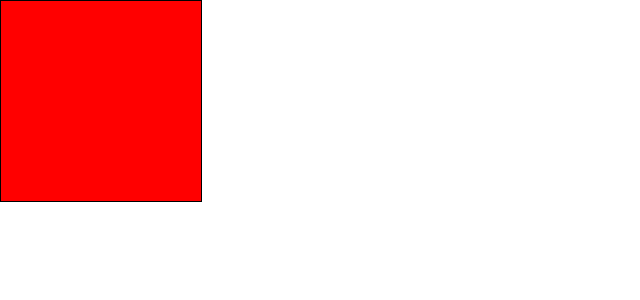
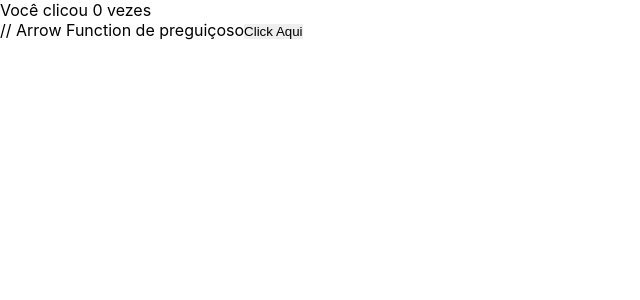
Before and after one commit to MarceloAfonso-dev/SDJ.Primeiro-React, a React (Create React App) app: page / in a window 1280 px wide. Shown: the top 300 px of the page, without its empty margins (0-640 px from the left). Built offline with nearby package versions, Linux system fonts and the light colour scheme.

Commit message:
feat: count com useState

```diff
--- a/src/App.jsx
+++ b/src/App.jsx
@@ -1,9 +1,7 @@
-import Square from "./components/square";
+import Count from "./class/hooks/useState/count";
 
 export default function App() {
   return (
-    <div className="app-container">
-      <Square color="red" />
-    </div>
+    Count()
   );
 }
--- /dev/null
+++ b/src/class/hooks/useState/accordion/index.jsx
@@ -0,0 +1,5 @@
+export default function Accordion() {
+    return (
+        <h1>Eu sou um Accordion</h1>
+    )
+}
--- /dev/null
+++ b/src/class/hooks/useState/count/index.jsx
@@ -0,0 +1,18 @@
+import { useState } from "react";
+
+export default function Count() {
+    const [count, setCount] = useState(0);
+
+    // Tradicional
+    function handleCount() {
+        setCount(count + 1);
+    }
+
+    return (
+        <div>
+            <p>Você clicou {count} vezes</p>
+            // Arrow Function de preguiçoso
+            <button onClick={() => setCount(count + 1)}>Click Aqui</button>
+        </div>
+    )
+}
```
Also changed, not shown: src/class/hooks/useState/accordion/style.css (added).
